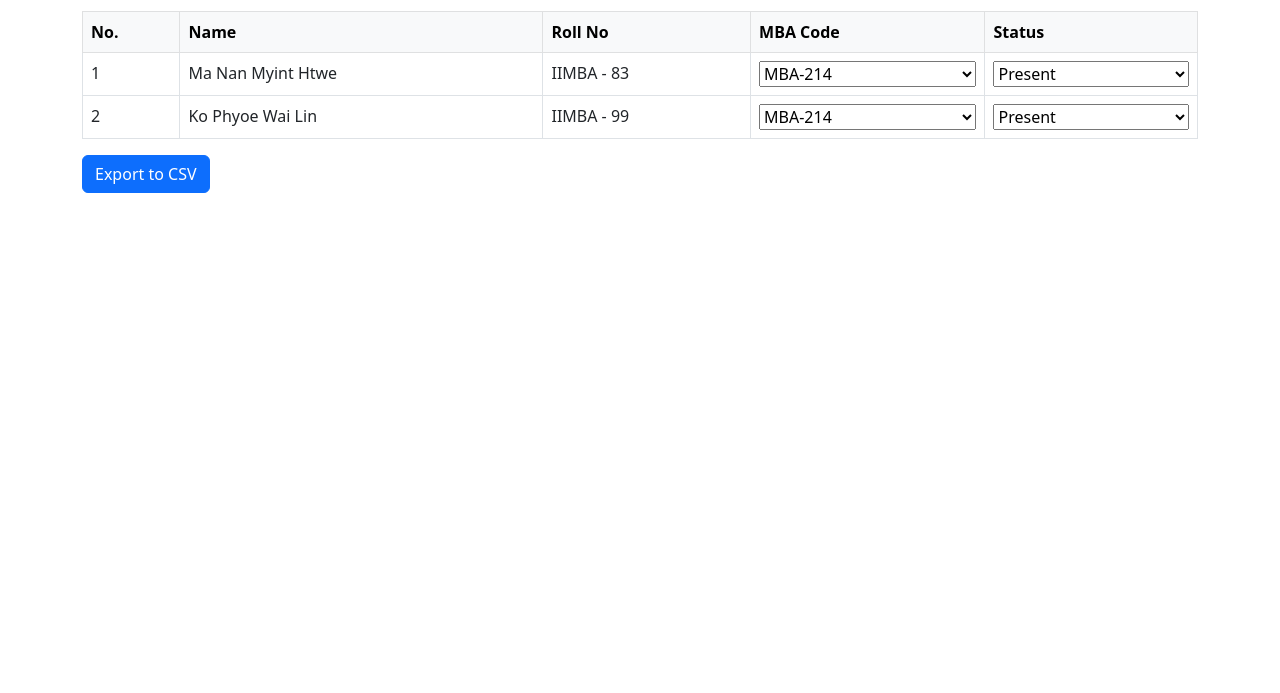
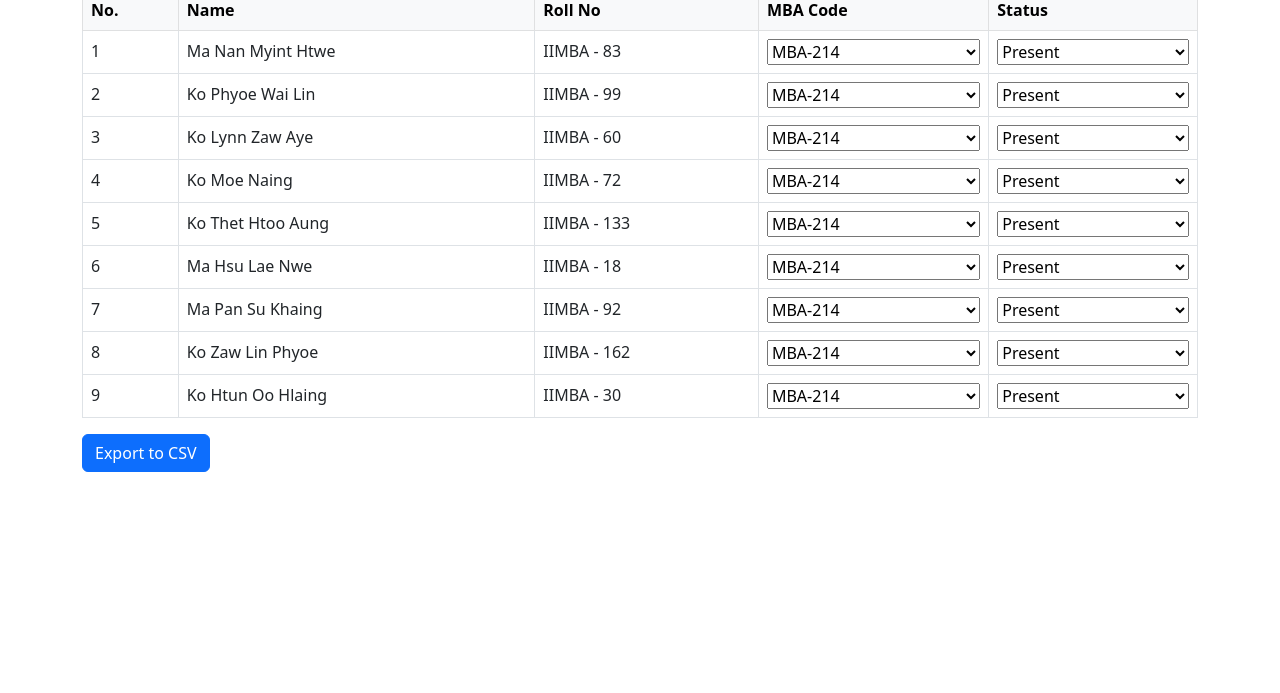
Before and after one commit to lsmile-cyber/atten, a plain HTML site: page index.html in a window 1280 px wide. Shown: the part 107-800 px from the top of the page. Drawn offline with nearby package versions, Linux system fonts and the light colour scheme.

Commit message:
Add files via upload

```diff
--- a/index.html
+++ b/index.html
@@ -4,18 +4,15 @@
   <meta charset="UTF-8">
   <title>Group 18 Attendance List</title>
   <meta name="viewport" content="width=device-width, initial-scale=1">
-  <!-- Bootstrap CSS -->
   <link href="https://cdn.jsdelivr.net/npm/bootstrap@5.3.0/dist/css/bootstrap.min.css" rel="stylesheet">
   <style>
     body { padding: 40px; }
-    h1 { margin-bottom: 30px; }
     select { width: 100%; }
   </style>
 </head>
 <body class="container">
   <h1>📋 IIMBA 23 Batch - Group 18 Attendance</h1>
-
-  <table class="table table-bordered">
+  <table class="table table-bordered" id="attendanceTable">
     <thead class="table-light">
       <tr>
         <th>No.</th>
@@ -31,14 +28,14 @@
         <td>Ma Nan Myint Htwe</td>
         <td>IIMBA - 83</td>
         <td>
-          <select>
+          <select id="code-1">
             <option>MBA-214</option>
             <option>MBA-222</option>
             <option>MBA-244</option>
           </select>
         </td>
         <td>
-          <select>
+          <select id="status-1">
             <option>Present</option>
             <option>Leave</option>
             <option>Absent</option>
@@ -50,41 +47,176 @@
         <td>Ko Phyoe Wai Lin</td>
         <td>IIMBA - 99</td>
         <td>
-          <select>
+          <select id="code-2">
             <option>MBA-214</option>
             <option>MBA-222</option>
             <option>MBA-244</option>
           </select>
         </td>
         <td>
-          <select>
+          <select id="status-2">
             <option>Present</option>
             <option>Leave</option>
             <option>Absent</option>
           </select>
         </td>
       </tr>
-      <!-- Add more rows as needed -->
+      <tr>
+        <td>3</td>
+        <td>Ko Lynn Zaw Aye</td>
+        <td>IIMBA - 60</td>
+        <td>
+          <select id="code-3">
+            <option>MBA-214</option>
+            <option>MBA-222</option>
+            <option>MBA-244</option>
+          </select>
+        </td>
+        <td>
+          <select id="status-3">
+            <option>Present</option>
+            <option>Leave</option>
+            <option>Absent</option>
+          </select>
+        </td>
+      </tr>
+      <tr>
+        <td>4</td>
+        <td>Ko Moe Naing</td>
+        <td>IIMBA - 72</td>
+        <td>
+          <select id="code-4">
+            <option>MBA-214</option>
+            <option>MBA-222</option>
+            <option>MBA-244</option>
+          </select>
+        </td>
+        <td>
+          <select id="status-4">
+            <option>Present</option>
+            <option>Leave</option>
+            <option>Absent</option>
+          </select>
+        </td>
+      </tr>
+      <tr>
+        <td>5</td>
+        <td>Ko Thet Htoo Aung</td>
+        <td>IIMBA - 133</td>
+        <td>
+          <select id="code-5">
+            <option>MBA-214</option>
+            <option>MBA-222</option>
+            <option>MBA-244</option>
+          </select>
+        </td>
+        <td>
+          <select id="status-5">
+            <option>Present</option>
+            <option>Leave</option>
+            <option>Absent</option>
+          </select>
+        </td>
+      </tr>
+      <tr>
+        <td>6</td>
+        <td>Ma Hsu Lae Nwe</td>
+        <td>IIMBA - 18</td>
+        <td>
+          <select id="code-6">
+            <option>MBA-214</option>
+            <option>MBA-222</option>
+            <option>MBA-244</option>
+          </select>
+        </td>
+        <td>
+          <select id="status-6">
+            <option>Present</option>
+            <option>Leave</option>
+            <option>Absent</option>
+          </select>
+        </td>
+      </tr>
+      <tr>
+        <td>7</td>
+        <td>Ma Pan Su Khaing</td>
+        <td>IIMBA - 92</td>
+        <td>
+          <select id="code-7">
+            <option>MBA-214</option>
+            <option>MBA-222</option>
+            <option>MBA-244</option>
+          </select>
+        </td>
+        <td>
+          <select id="status-7">
+            <option>Present</option>
+            <option>Leave</option>
+            <option>Absent</option>
+          </select>
+        </td>
+      </tr>
+      <tr>
+        <td>8</td>
+        <td>Ko Zaw Lin Phyoe</td>
+        <td>IIMBA - 162</td>
+        <td>
+          <select id="code-8">
+            <option>MBA-214</option>
+            <option>MBA-222</option>
+            <option>MBA-244</option>
+          </select>
+        </td>
+        <td>
+          <select id="status-8">
+            <option>Present</option>
+            <option>Leave</option>
+            <option>Absent</option>
+          </select>
+        </td>
+      </tr>
+      <tr>
+        <td>9</td>
+        <td>Ko Htun Oo Hlaing</td>
+        <td>IIMBA - 30</td>
+        <td>
+          <select id="code-9">
+            <option>MBA-214</option>
+            <option>MBA-222</option>
+            <option>MBA-244</option>
+          </select>
+        </td>
+        <td>
+          <select id="status-9">
+            <option>Present</option>
+            <option>Leave</option>
+            <option>Absent</option>
+          </select>
+        </td>
+      </tr>
     </tbody>
   </table>
 
   <button class="btn btn-primary" onclick="exportCSV()">Export to CSV</button>
 
   <script>
-    // Save selections in local storage
-    document.querySelectorAll("select").forEach((select, index) => {
-      const key = `select-${index}`;
-      const saved = localStorage.getItem(key);
-      if (saved) select.value = saved;
-      select.addEventListener("change", () => {
-        localStorage.setItem(key, select.value);
+    for (let i = 1; i <= 9; i++) {
+      const codeSelect = document.getElementById(`code-${i}`);
+      const statusSelect = document.getElementById(`status-${i}`);
+      codeSelect.value = localStorage.getItem(`code-${i}`) || "MBA-214";
+      statusSelect.value = localStorage.getItem(`status-${i}`) || "Present";
+
+      codeSelect.addEventListener("change", () => {
+        localStorage.setItem(`code-${i}`, codeSelect.value);
       });
-    });
+      statusSelect.addEventListener("change", () => {
+        localStorage.setItem(`status-${i}`, statusSelect.value);
+      });
+    }
 
-    // Export table to CSV
     function exportCSV() {
       let rows = [["No", "Name", "Roll No", "MBA Code", "Status"]];
-      document.querySelectorAll("table tbody tr").forEach(tr => {
+      document.querySelectorAll("#attendanceTable tbody tr").forEach(tr => {
         const tds = tr.querySelectorAll("td");
         const row = [
           tds[0]?.innerText,
```
